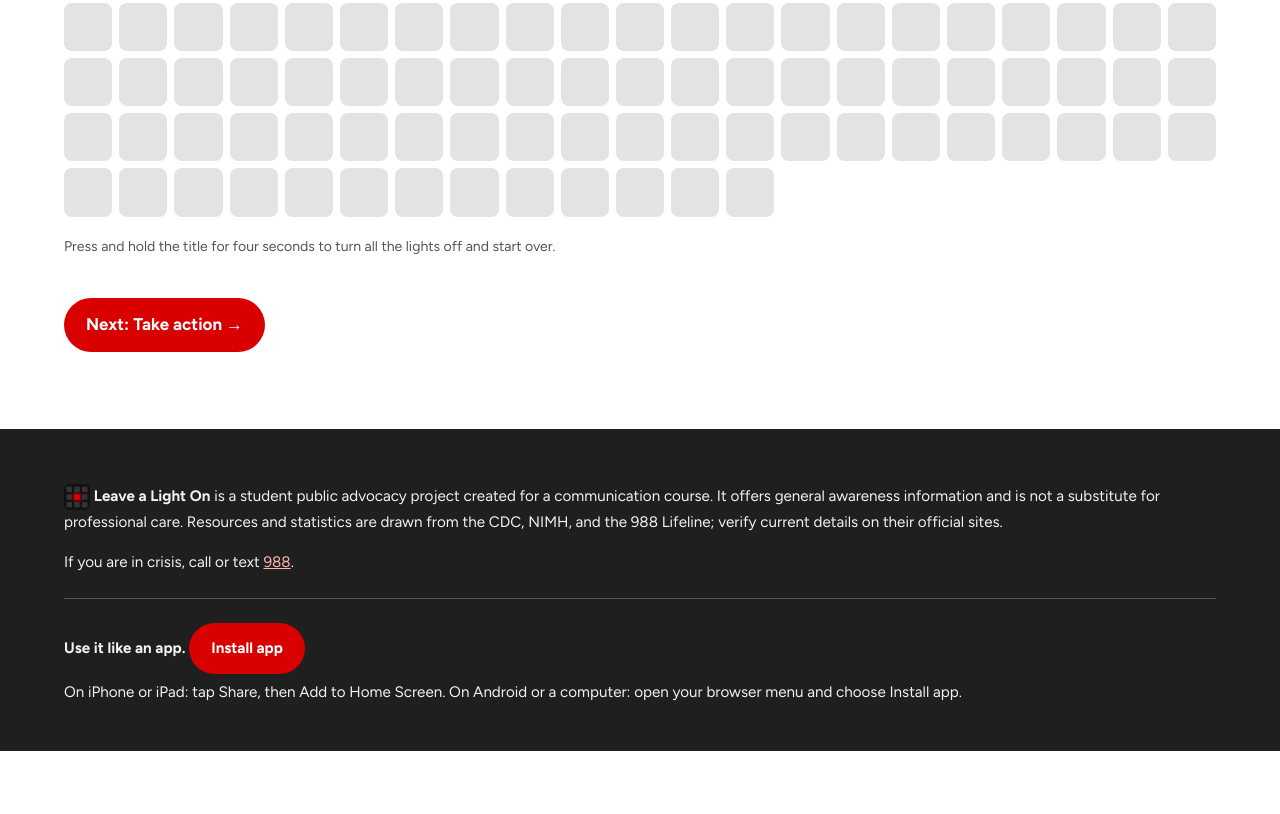
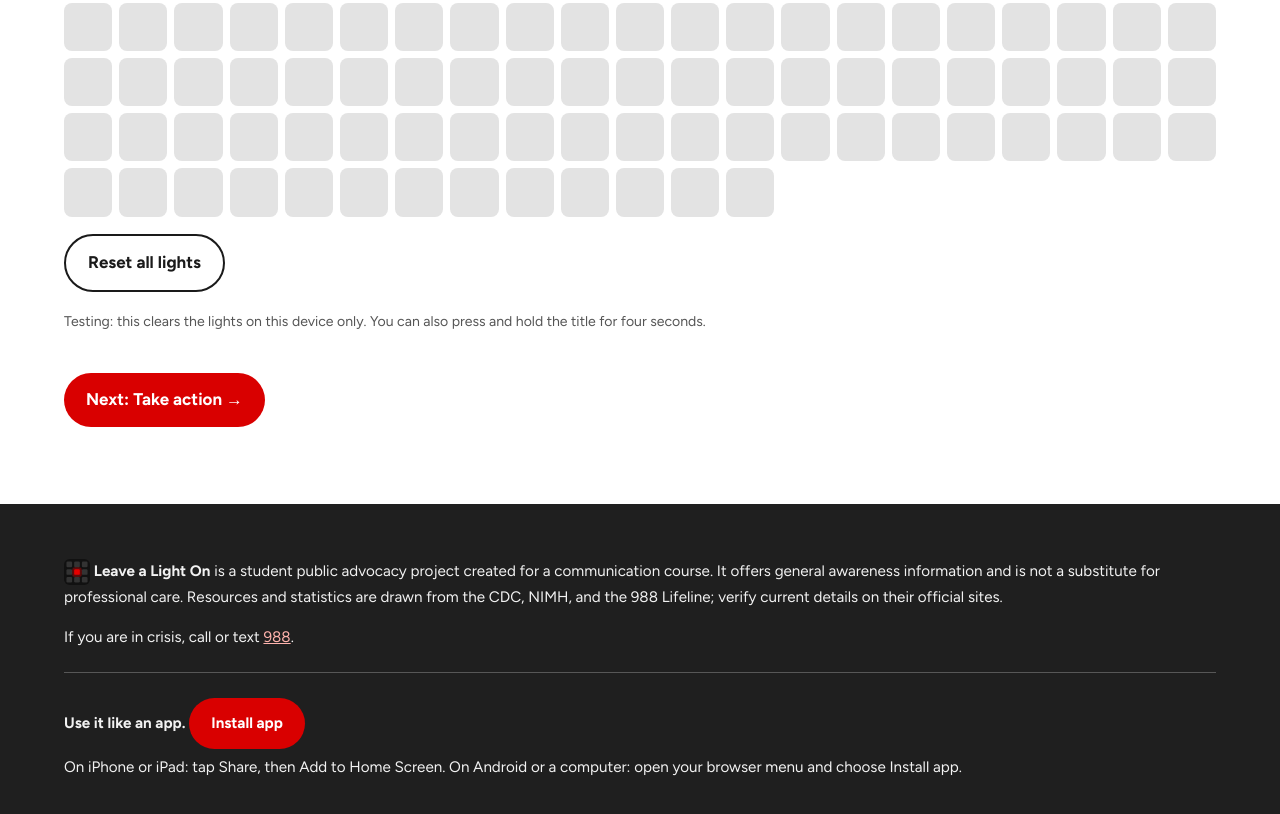
Before and after one commit to heyzerooribit/LALOonline, a plain HTML site: page lights.html in a window 1280 px wide. Shown: the part 2818-3632 px from the top of the page. Before the commit the page ends 3569 px from the top, so only its background shows below. Drawn offline with Linux system fonts and the light colour scheme.

Commit message:
Add files via upload

```diff
--- a/lights.html
+++ b/lights.html
@@ -23,7 +23,8 @@
 <p class="lede">Every light is a promise to stay. Tap a box to leave a light on. Your lights stay lit on this device.</p>
 <p id="lcount" class="lcount" aria-live="polite"></p>
 <div id="lgrid" role="group" aria-label="Grid of lights"></div>
-<p class="src">Press and hold the title for four seconds to turn all the lights off and start over.</p>
+<p><button type="button" id="lreset" class="btn alt2">Reset all lights</button></p>
+<p class="src">Testing: this clears the lights on this device only. You can also press and hold the title for four seconds.</p>
 <p class="next"><a class="btn" href="act">Next: Take action →</a></p>
 </div></section>
 
@@ -48,6 +49,8 @@ function start(){timer=setTimeout(function(){if(confirm("Turn all lights off and
 function stop(){clearTimeout(timer)}
 ["touchstart","mousedown"].forEach(function(e){title.addEventListener(e,start)});
 ["touchend","touchcancel","mouseup","mouseleave"].forEach(function(e){title.addEventListener(e,stop)});
+var rb=document.getElementById("lreset"),rt=null;
+rb.addEventListener("click",function(){if(rb.dataset.arm){clearTimeout(rt);delete rb.dataset.arm;rb.textContent="Reset all lights";lit={};save();Array.prototype.forEach.call(grid.children,function(b,i){paint(b,i)});updateCount();return}rb.dataset.arm="1";rb.textContent="Tap again to confirm";rt=setTimeout(function(){delete rb.dataset.arm;rb.textContent="Reset all lights"},4000)});
 })();
 </script>
 <script src="app.js" defer></script>
--- a/styles.css
+++ b/styles.css
@@ -72,3 +72,4 @@ nav a[aria-current="page"]{color:var(--teal);font-weight:700;text-decoration:und
 .lcount{font-weight:700;font-size:1.25rem;color:var(--teal);min-height:1.5em;margin:18px 0 0}
 @media (prefers-reduced-motion:reduce){.lbox,.lbox:active{transition:none;transform:none}}
 .install{margin-top:22px;padding-top:18px;border-top:1px solid rgba(255,255,255,.25)}.install .btn{border:0;cursor:pointer;font:inherit;font-weight:700}.install p{margin:.4em 0}
+.alt2{background:transparent;color:var(--ink);border:2px solid var(--ink);cursor:pointer;font:inherit;font-weight:700}
```
Also changed, not shown: apple-touch-icon.png, icon-192.png, icon-512.png.
